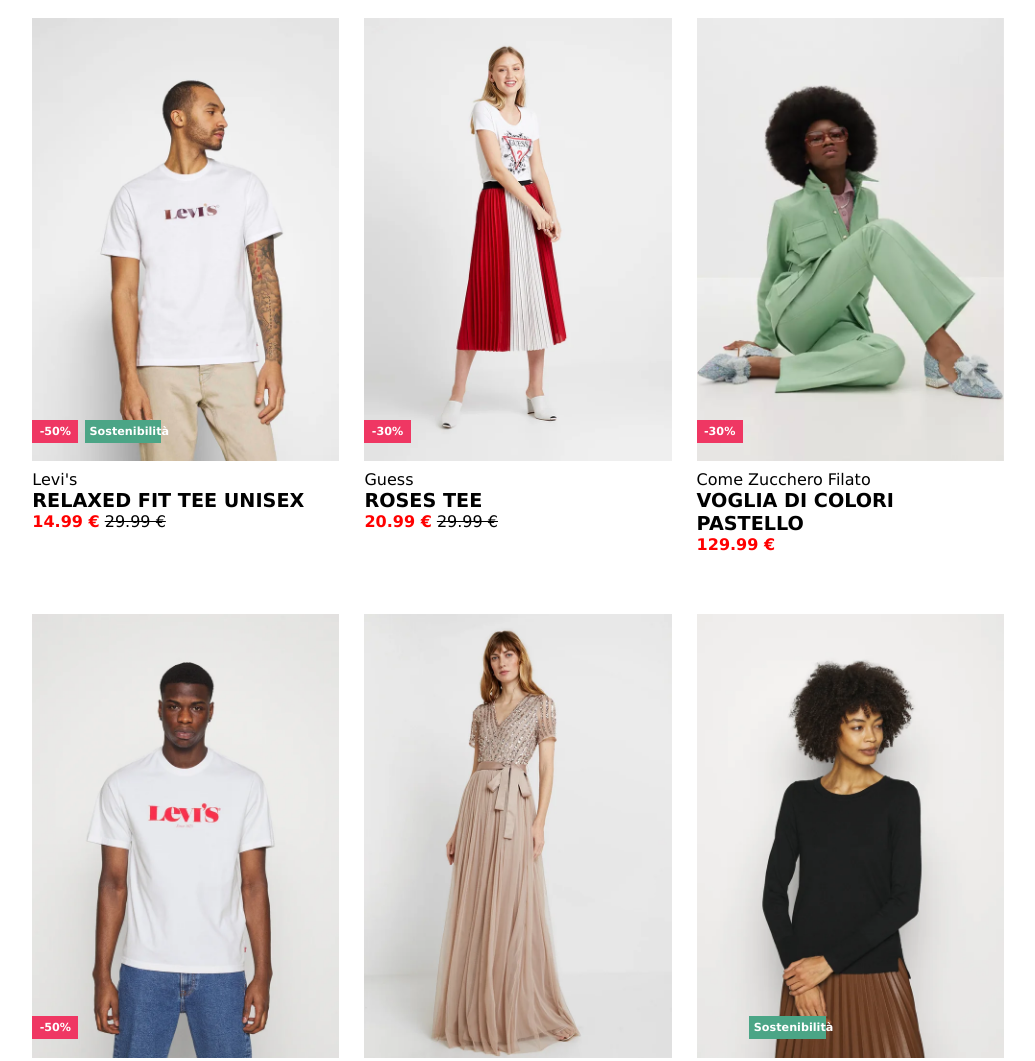
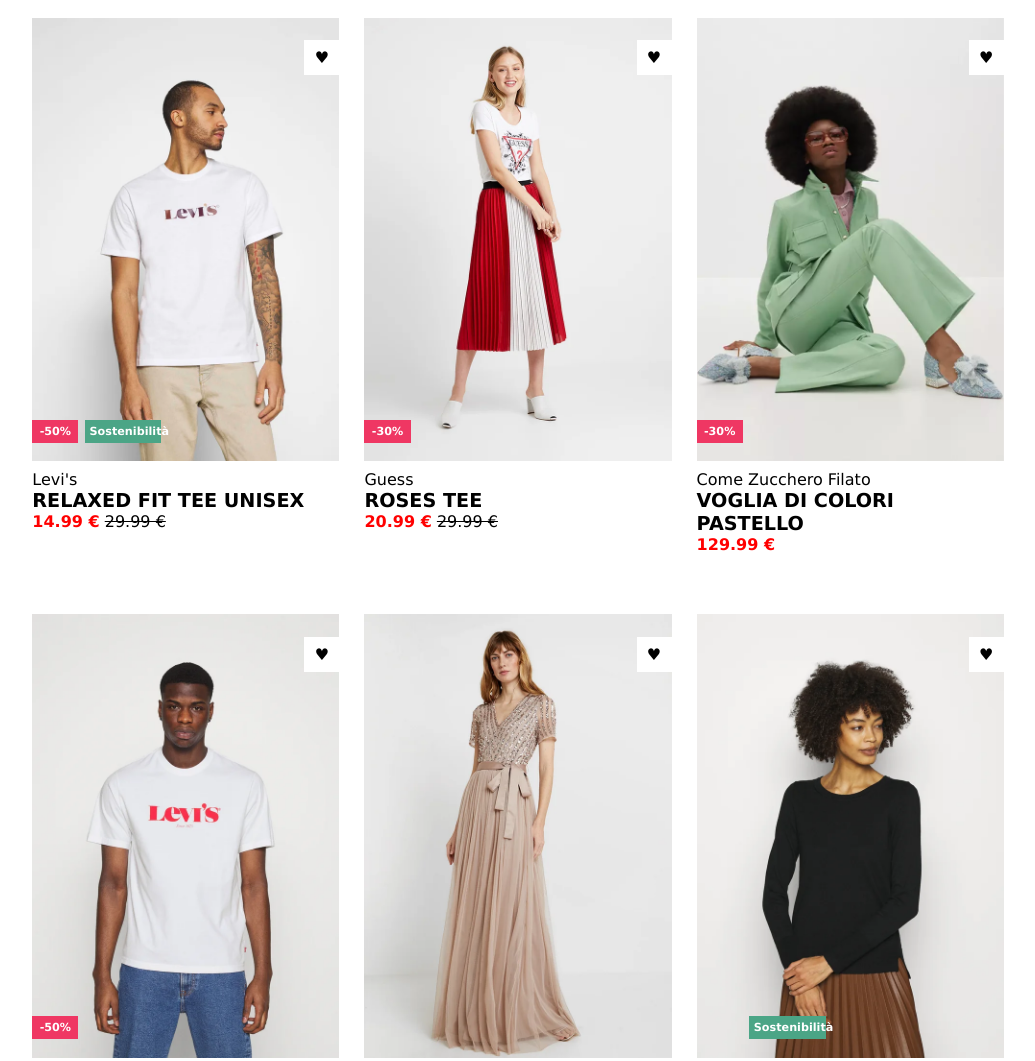
Before and after one commit to alexcapoluongo/html-css-boolando, a plain HTML site: page index.html in a window 1280 px wide. Shown: the top 1061 px of the page, without its empty margins (122-1157 px from the left). Drawn offline with Linux system fonts and the light colour scheme.

Commit message:
button like with hover done

```diff
--- a/css/style.css
+++ b/css/style.css
@@ -51,7 +51,9 @@ html{
     position:relative;
 }
 
-/* HOVER EFFECT */
+/* HOVER EFFECTS */
+
+/* Hover Images */
 
 .model:hover :last-child{
     display:none;
@@ -65,7 +67,11 @@ html{
     display:inline-block;
 }
 
-/* FINE LAYOUT */
+/* Hover Likes */
+
+.label-like:hover{
+    color:red;
+}
 
 /* TEXT DECORATION */
 
@@ -108,3 +114,14 @@ html{
         font-size:.7em;
         padding:5px;
 }
+
+.label-like{
+    position:absolute;
+    top:5%;
+    right:0;
+    width:35px;
+    height:35px;
+    line-height: 35px;
+    background-color:white;
+    color:black;
+}
--- a/index.html
+++ b/index.html
@@ -34,6 +34,11 @@
                         <div class="label-sostenibilita">
                             Sostenibilità
                         </div>
+
+                        <div class="label-like">
+                            &hearts;
+                        </div>
+
                     </div>
 
                     <div class="testo">
@@ -62,6 +67,11 @@
                         <div class="label-sconti">
                             -30%
                         </div>
+
+                        <div class="label-like">
+                            &hearts;
+                        </div>
+
                     </div>
 
                     <div class="testo">
@@ -86,6 +96,10 @@
 
                         <div class="label-sconti">
                             -30%
+                        </div>
+
+                        <div class="label-like">
+                            &hearts;
                         </div>
 
                     </div>
@@ -124,6 +138,10 @@
                             -50%
                         </div>
 
+                        <div class="label-like">
+                            &hearts;
+                        </div>
+
                     </div>
 
                     <div class="testo">
@@ -147,12 +165,16 @@
                             <img src="../html-css-boolando/img/5.webp" alt="">
                         </div>
 
-                        <div class="testo">
-                            <div class="marchio-outfit">Maya Deluxe</div>
-                            <div class="modello-outfit">STRIPE BODICE</div>
-                            <span class="prezzo-scontato">99.99 €</span>
+                        <div class="label-like">
+                            &hearts;
                         </div>
 
+                    </div>
+
+                    <div class="testo">
+                        <div class="marchio-outfit">Maya Deluxe</div>
+                        <div class="modello-outfit">STRIPE BODICE</div>
+                        <span class="prezzo-scontato">99.99 €</span>
                     </div>
 
                 </div>
@@ -169,7 +191,13 @@
                             <img src="../html-css-boolando/img/6.webp" alt="">
                         </div>
 
-                        <div class="label-sostenibilita">Sostenibilità</div>
+                        <div class="label-sostenibilita">
+                            Sostenibilità
+                        </div>
+
+                        <div class="label-like">
+                            &hearts;
+                        </div>
 
                     </div>
 
```
